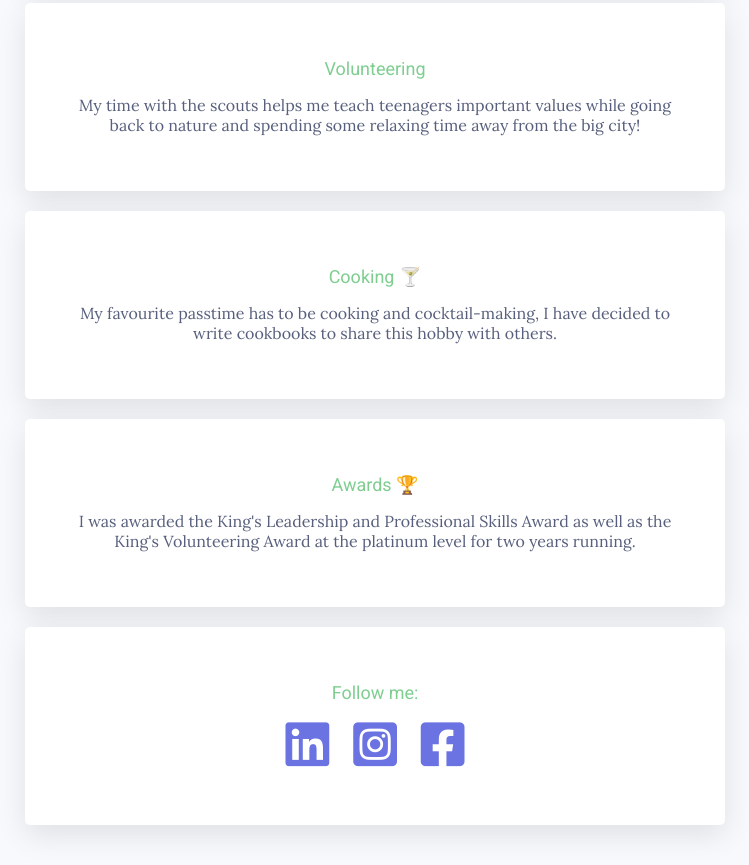
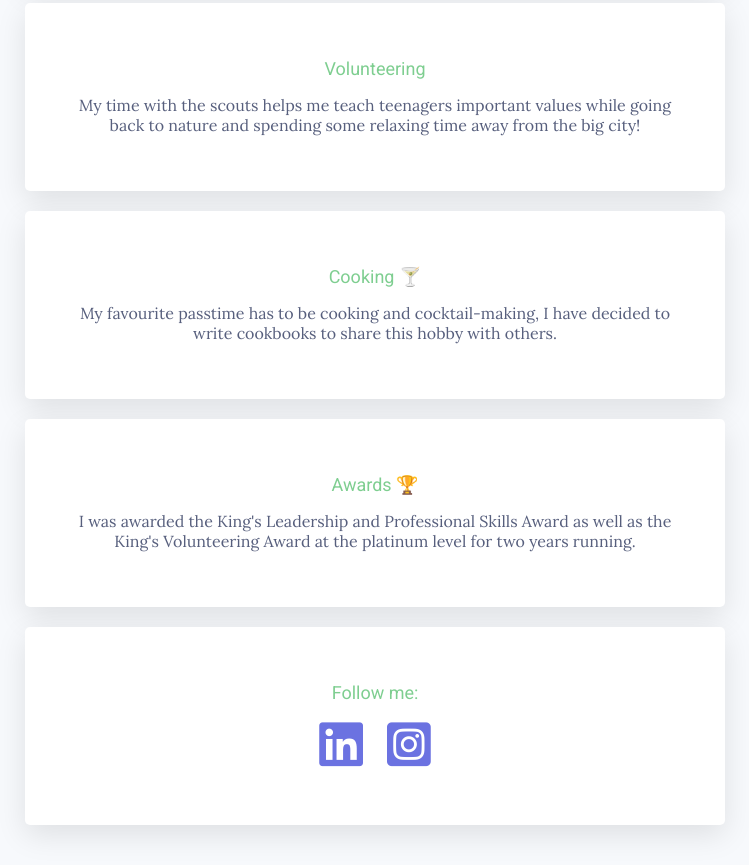
Before and after one commit to emmanuel-petit/my-profile, a plain HTML site: page index.html in a window 1280 px wide. Shown: the part 558-1423 px from the top of the page, without its empty margins (265-1014 px from the left). Drawn offline with Linux system fonts and the light colour scheme.

Commit message:
Update index.html

```diff
--- a/index.html
+++ b/index.html
@@ -54,11 +54,6 @@
               <i class="fab fa-instagram-square"></i>
             </a>
           </li>
-          <li>
-           <a href="https://www.facebook.com/emmanuel.petit.31542/" target="_blank">
-            <i class="fab fa-facebook-square"></i>
-          </a>
-          </li>
          </ul>
       </div>
 
```
